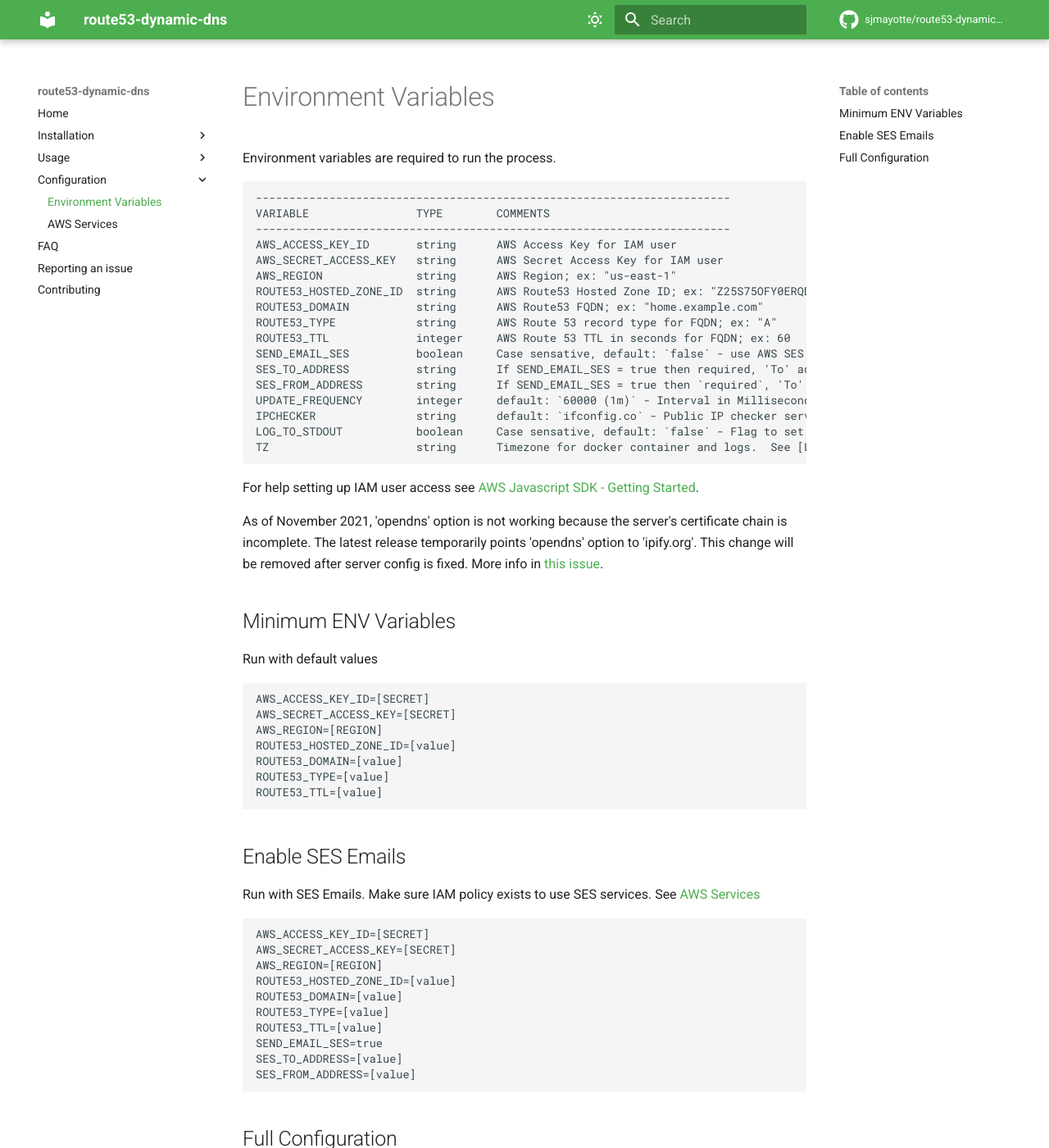
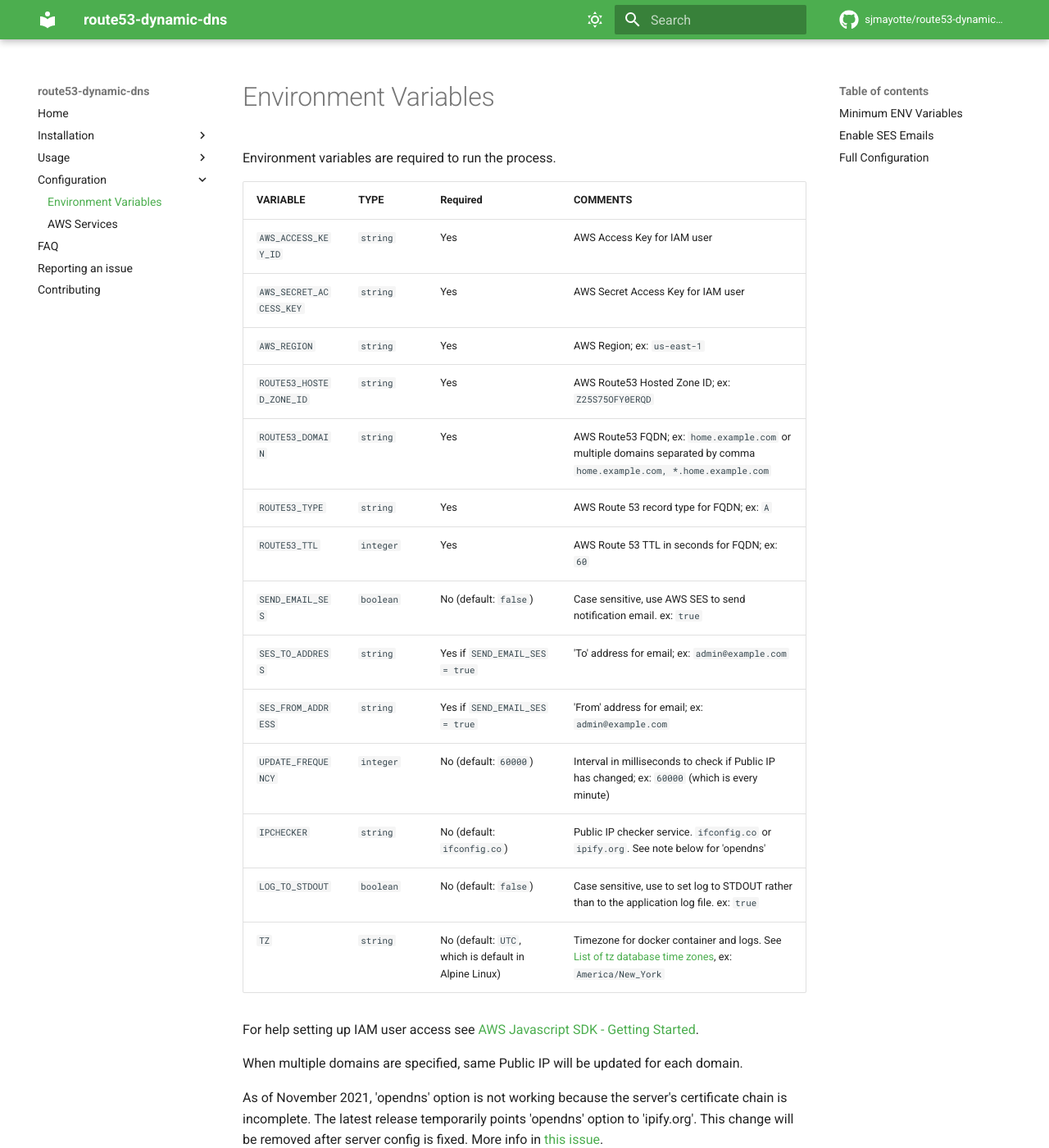
Before and after one commit to sjmayotte/route53-dynamic-dns, an MkDocs documentation site: the page built from docs/config/env.md, in a window 1280 px wide and 1400 px high. Shown: the whole window at 82% size. Built offline with MkDocs 1.6.1 and Material for MkDocs 9.7.7, drawn with Linux system fonts in a browser that asks for light colours; comment, search, counter and statistics services are not loaded.

Commit message:
feat: support multiple domains - fixes https://github.com/sjmayotte/route53-dynamic-dns/issues/27 for wildcard and base domain

```diff
--- a/docs/config/env.md
+++ b/docs/config/env.md
@@ -4,28 +4,29 @@ Environment variables are required to run the process.
 
 <!-- markdownlint-disable line-length -->
 
-    -----------------------------------------------------------------------
-    VARIABLE                TYPE        COMMENTS
-    -----------------------------------------------------------------------
-    AWS_ACCESS_KEY_ID       string      AWS Access Key for IAM user
-    AWS_SECRET_ACCESS_KEY   string      AWS Secret Access Key for IAM user
-    AWS_REGION              string      AWS Region; ex: "us-east-1"
-    ROUTE53_HOSTED_ZONE_ID  string      AWS Route53 Hosted Zone ID; ex: "Z25S75OFY0ERQD"
-    ROUTE53_DOMAIN          string      AWS Route53 FQDN; ex: "home.example.com"
-    ROUTE53_TYPE            string      AWS Route 53 record type for FQDN; ex: "A"
-    ROUTE53_TTL             integer     AWS Route 53 TTL in seconds for FQDN; ex: 60
-    SEND_EMAIL_SES          boolean     Case sensative, default: `false` - use AWS SES to send notification email. ex: true
-    SES_TO_ADDRESS          string      If SEND_EMAIL_SES = true then required, 'To' address for email; ex: "admin@example.com"
-    SES_FROM_ADDRESS        string      If SEND_EMAIL_SES = true then `required`, 'To' address for email; ex: "admin@example.com"
-    UPDATE_FREQUENCY        integer     default: `60000 (1m)` - Interval in Milliseconds to check if Public IP has changed; ex: 60000 (which is every minute)
-    IPCHECKER               string      default: `ifconfig.co` - Public IP checker service. 'ifconfig.co' or 'ipify.org'.  See note below for 'opendns'
-    LOG_TO_STDOUT           boolean     Case sensative, default: `false` - Flag to set log to STDOUT rather than to the application log file.
-    TZ                      string      Timezone for docker container and logs.  See [List of tz database time zones](https://en.wikipedia.org/wiki/List_of_tz_database_time_zones),  ex: "America/New_York"
+| VARIABLE                 | TYPE      | Required                                              | COMMENTS                                                                                                                                                             |
+|--------------------------|-----------|-------------------------------------------------------|----------------------------------------------------------------------------------------------------------------------------------------------------------------------|
+| `AWS_ACCESS_KEY_ID`      | `string`  | Yes                                                   | AWS Access Key for IAM user                                                                                                                                          |
+| `AWS_SECRET_ACCESS_KEY`  | `string`  | Yes                                                   | AWS Secret Access Key for IAM user                                                                                                                                   |
+| `AWS_REGION`             | `string`  | Yes                                                   | AWS Region; ex: `us-east-1`                                                                                                                                          |
+| `ROUTE53_HOSTED_ZONE_ID` | `string`  | Yes                                                   | AWS Route53 Hosted Zone ID; ex: `Z25S75OFY0ERQD`                                                                                                                     |
+| `ROUTE53_DOMAIN`         | `string`  | Yes                                                   | AWS Route53 FQDN; ex: `home.example.com` or multiple domains separated by comma `home.example.com, *.home.example.com`                                               |
+| `ROUTE53_TYPE`           | `string`  | Yes                                                   | AWS Route 53 record type for FQDN; ex: `A`                                                                                                                           |
+| `ROUTE53_TTL`            | `integer` | Yes                                                   | AWS Route 53 TTL in seconds for FQDN; ex: `60`                                                                                                                       |
+| `SEND_EMAIL_SES`         | `boolean` | No (default: `false`)                                 | Case sensitive, use AWS SES to send notification email. ex: `true`                                                                                                   |
+| `SES_TO_ADDRESS`         | `string`  | Yes if `SEND_EMAIL_SES = true`                        | 'To' address for email; ex: `admin@example.com`                                                                                                                      |
+| `SES_FROM_ADDRESS`       | `string`  | Yes if `SEND_EMAIL_SES = true`                        | 'From' address for email; ex: `admin@example.com`                                                                                                                    |
+| `UPDATE_FREQUENCY`       | `integer` | No (default: `60000`)                                 | Interval in milliseconds to check if Public IP has changed; ex: `60000` (which is every minute)                                                                      |
+| `IPCHECKER`              | `string`  | No (default: `ifconfig.co`)                           | Public IP checker service. `ifconfig.co` or `ipify.org`.  See note below for 'opendns'                                                                               |
+| `LOG_TO_STDOUT`          | `boolean` | No (default: `false`)                                 | Case sensitive, use to set log to STDOUT rather than to the application log file. ex: `true`                                                                         |
+| `TZ`                     | `string`  | No (default: `UTC`, which is default in Alpine Linux) | Timezone for docker container and logs.  See [List of tz database time zones](https://en.wikipedia.org/wiki/List_of_tz_database_time_zones),  ex: `America/New_York` |
 
 <!-- markdownlint-enable line-length -->
 
 For help setting up IAM user access
 see [AWS Javascript SDK - Getting Started](http://docs.aws.amazon.com/sdk-for-javascript/v2/developer-guide/getting-started-nodejs.html).
+
+When multiple domains are specified, same Public IP will be updated for each domain.
 
 As of November 2021, 'opendns' option is not working because the server's certificate chain is incomplete. The latest
 release temporarily points 'opendns' option to 'ipify.org'. This change will be removed after server config is fixed.
```
Also changed, not shown: server.js (+19 -16 lines).
